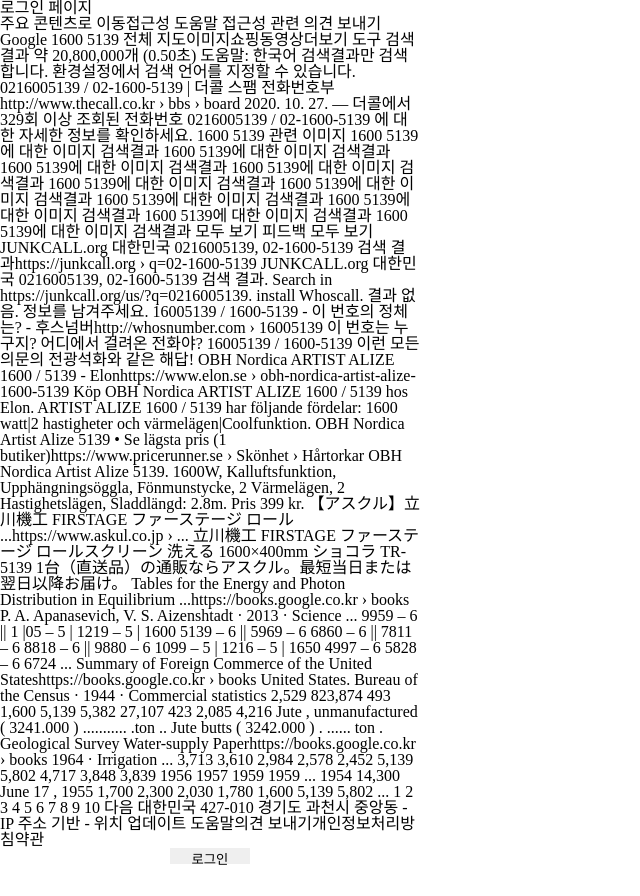
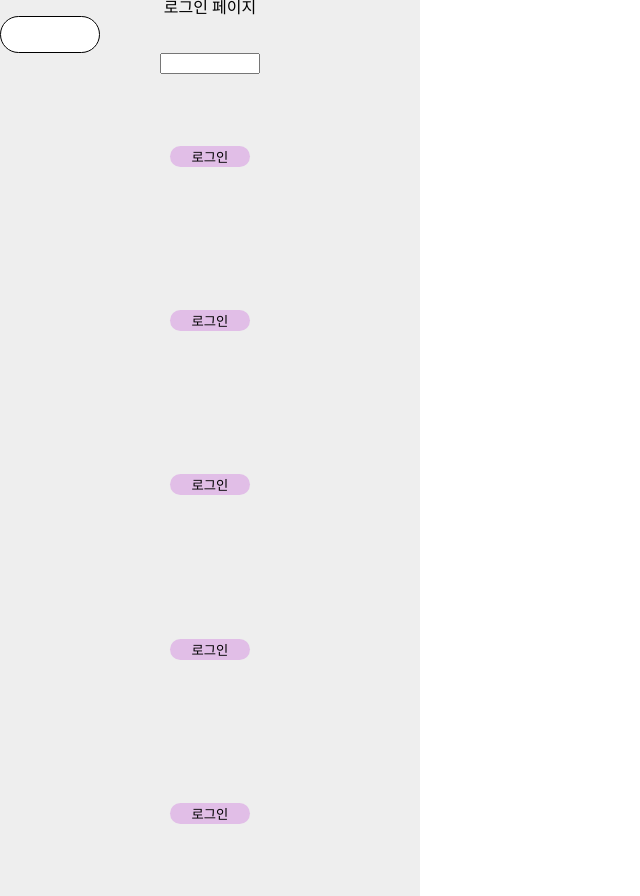
Before and after one commit to piggggggggy/Calog-Frontend, a React (Create React App) app: page /login in a window 1280 px wide. Shown: the whole page, without its empty margins (0-640 px from the left). Before the commit the page ends 868 px from the top, so only its background shows below. Built offline with nearby package versions, Linux system fonts and the light colour scheme.

Commit message:
✅ 버튼, 그리드 height 100% 제거

```diff
--- a/src/components/social/Kakao.js
+++ b/src/components/social/Kakao.js
@@ -30,7 +30,7 @@
 
   return (
     <React.Fragment>
-        <Button _onClick={SocialKakao} bg width="5rem" height="1rem">로그인</Button>
+        <Button _onClick={SocialKakao} bg="#e1bee7" width="5rem" border_radius="20px">로그인</Button>
     </React.Fragment>
   );
 }
--- a/src/elements/Button.js
+++ b/src/elements/Button.js
@@ -26,7 +26,7 @@
   bg: "black",
   width: "100%",
   margin: "auto",
-  height: "100%",
+  height: false,
   _onClick: () => {},
   border_radius: "0px",
 };
--- a/src/elements/Grid.js
+++ b/src/elements/Grid.js
@@ -41,7 +41,7 @@
 Grid.defaultProps = {
   children: null,
   width: "100%",
-  height: "100%",
+  height: false,
   margin: "0px",
   padding: "0px",
   bg: null,
--- a/src/pages/Login.js
+++ b/src/pages/Login.js
@@ -1,6 +1,7 @@
 import React from 'react';
 import Kakao from '../components/social/Kakao';
 import { Input } from '../elements';
+import styled from 'styled-components';
 /**
  * @param {*} props
  * @returns 설명적기
@@ -17,79 +18,33 @@
 
   return (
     <React.Fragment>
+      <Container>
         <h1>로그인 페이지</h1>
-        <p>주요 콘텐츠로 이동접근성 도움말
-접근성 관련 의견 보내기
-Google
-1600 5139
-
-전체
-지도이미지쇼핑동영상더보기
-도구
-검색결과 약 20,800,000개 (0.50초)
-도움말: 한국어 검색결과만 검색합니다. 환경설정에서 검색 언어를 지정할 수 있습니다.
-
-0216005139 / 02-1600-5139 | 더콜 스팸 전화번호부http://www.thecall.co.kr › bbs › board
-2020. 10. 27. — 더콜에서 329회 이상 조회된 전화번호 0216005139 / 02-1600-5139 에 대한 자세한 정보를 확인하세요.
-1600 5139 관련 이미지
-1600 5139에 대한 이미지 검색결과
-1600 5139에 대한 이미지 검색결과
-1600 5139에 대한 이미지 검색결과
-1600 5139에 대한 이미지 검색결과
-1600 5139에 대한 이미지 검색결과
-1600 5139에 대한 이미지 검색결과
-1600 5139에 대한 이미지 검색결과
-1600 5139에 대한 이미지 검색결과
-1600 5139에 대한 이미지 검색결과
-1600 5139에 대한 이미지 검색결과
-모두 보기
-피드백
-모두 보기
-
-JUNKCALL.org 대한민국 0216005139, 02-1600-5139 검색 결과https://junkcall.org › q=02-1600-5139
-JUNKCALL.org 대한민국 0216005139, 02-1600-5139 검색 결과. Search in https://junkcall.org/us/?q=0216005139. install Whoscall. 결과 없음. 정보를 남겨주세요.
-
-16005139 / 1600-5139 - 이 번호의 정체는? - 후스넘버http://whosnumber.com › 16005139
-이 번호는 누구지? 어디에서 걸려온 전화야? 16005139 / 1600-5139 이런 모든 의문의 전광석화와 같은 해답!
-
-OBH Nordica ARTIST ALIZE 1600 / 5139 - Elonhttps://www.elon.se › obh-nordica-artist-alize-1600-5139
-Köp OBH Nordica ARTIST ALIZE 1600 / 5139 hos Elon. ARTIST ALIZE 1600 / 5139 har följande fördelar: 1600 watt|2 hastigheter och värmelägen|Coolfunktion.
-
-OBH Nordica Artist Alize 5139 • Se lägsta pris (1 butiker)https://www.pricerunner.se › Skönhet › Hårtorkar
-OBH Nordica Artist Alize 5139. 1600W, Kalluftsfunktion, Upphängningsöggla, Fönmunstycke, 2 Värmelägen, 2 Hastighetslägen, Sladdlängd: 2.8m. Pris 399 kr.
-
-【アスクル】立川機工 FIRSTAGE ファーステージ ロール ...https://www.askul.co.jp › ...
-立川機工 FIRSTAGE ファーステージ ロールスクリーン 洗える 1600×400mm ショコラ TR-5139 1台（直送品）の通販ならアスクル。最短当日または翌日以降お届け。
-
-Tables for the Energy and Photon Distribution in Equilibrium ...https://books.google.co.kr › books
-P. A. Apanasevich, ‎V. S. Aizenshtadt · 2013 · ‎Science
-... 9959 – 6 || 1 |05 – 5 | 1219 – 5 | 1600 5139 – 6 || 5969 – 6 6860 – 6 || 7811 – 6 8818 – 6 || 9880 – 6 1099 – 5 | 1216 – 5 | 1650 4997 – 6 5828 – 6 6724 ...
-
-Summary of Foreign Commerce of the United Stateshttps://books.google.co.kr › books
-United States. Bureau of the Census · 1944 · ‎Commercial statistics
-2,529 823,874 493 1,600 5,139 5,382 27,107 423 2,085 4,216 Jute , unmanufactured ( 3241.000 ) ........... .ton .. Jute butts ( 3242.000 ) . ...... ton .
-
-Geological Survey Water-supply Paperhttps://books.google.co.kr › books
-1964 · ‎Irrigation
-... 3,713 3,610 2,984 2,578 2,452 5,139 5,802 4,717 3,848 3,839 1956 1957 1959 1959 ... 1954 14,300 June 17 , 1955 1,700 2,300 2,030 1,780 1,600 5,139 5,802 ...
-1
-2
-3
-4
-5
-6
-7
-8
-9
-10
-다음
-대한민국
-427-010 경기도 과천시 중앙동 - IP 주소 기반 - 위치 업데이트
-도움말의견 보내기개인정보처리방침약관</p>
+        <Input width="100px" padding="10px" border_radius="26px"/>
+        <InputB/>
         <Kakao/>
+        <Kakao/>
+        <Kakao/>
+        <Kakao/>
+        <Kakao/>
+        </Container>
     </React.Fragment>
   );
 }
 
 
 export default Login;
+
+const Container = styled.div`
+  background-color: #eee;
+  height: 896px;
+  overflow-y: scroll;
+  display: flex;
+  flex-direction: column;
+  justify-content: space-between;
+  align-items: center;
+`;
+
+const InputB = styled.input`
+  width: 100px;
+`;
```
